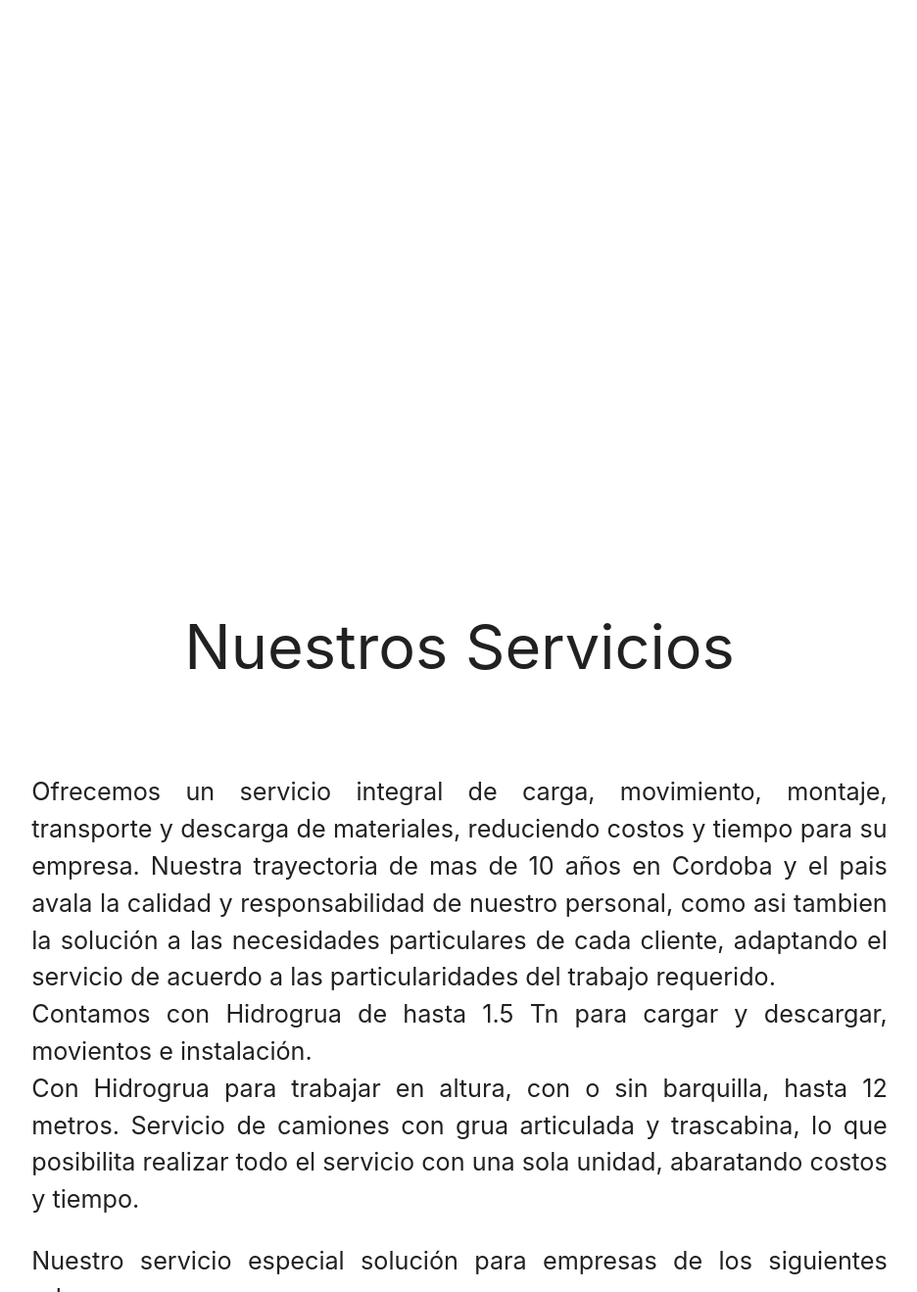
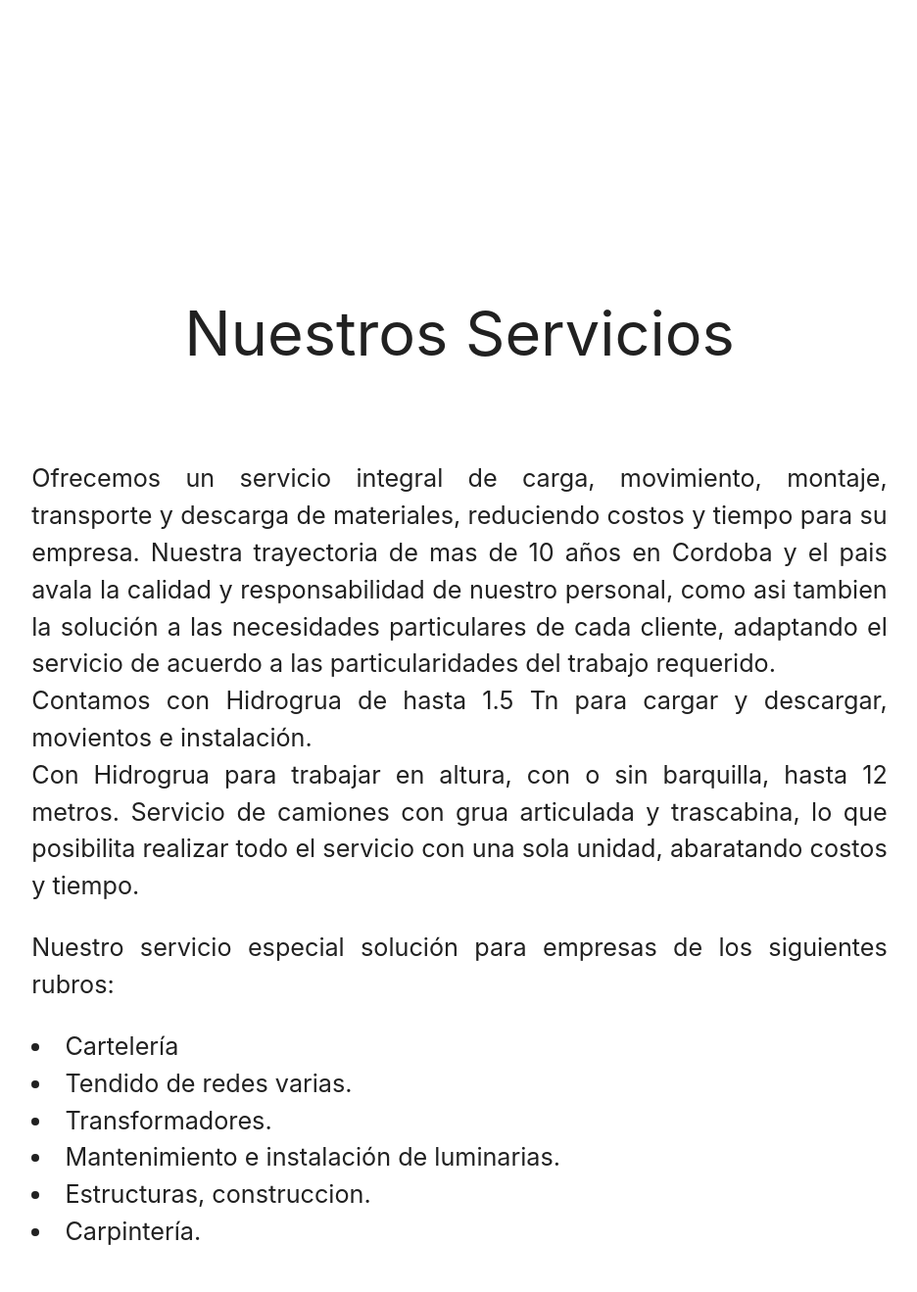
Before and after one commit to cbawired/transportegruaspons, a PHP site: page / in a window 1280 px wide. Shown: the part 856-2175 px from the top of the page at 98% size, without its empty margins (171-1107 px from the left). Run offline with PHP 8.4, Linux system fonts and the light colour scheme; some libraries are stand-ins or nearby versions.

Commit message:
Update index.php
Actualizacion 08/2019

```diff
--- a/index.php
+++ b/index.php
@@ -127,16 +126,16 @@
 
             <div id="navegador" class="" style="">
                 <div class="navbar-fixed" style="" >
-                    <nav style="background-color: black; height: 100px;">
-                        <div class="nav-wrapper ">
-                            <a class="brand-logo left" style="border-radius: 15px; height: 100%; width: 60px; margin-left: 20px; margin-top: 10px;" href=""><img src="img/logo/logo-white.png" style="width: 100%; " alt=""></a>
-                            <ul class="right hide-on-med-and-down valign-wrapper">
-                                <li class=""style="" ><a href="#" style="height: 100px;"><i class="material-icons left medium">dashboard</i>Home</a></li>
-                                <li><a href="#servicios" style="height: 100px;"><i class="material-icons left medium">navigation</i>Servicios</a></li>
-                                <li><a href="#clientes" style="height: 100px;"><i class="material-icons left medium">people_outline</i>Clientes</a></li>
-                                <li><a href="#trabajos" style="height: 100px;"><i class="material-icons left medium">gavel</i>Trabajos</a></li>
-                                <li><a href="#flota" style="height: 100px;"><i class="material-icons left medium">airport_shuttle</i>Flota</a></li>
-                                <li><a href="#contacto" style="height: 100px;"><i class="material-icons left medium">person</i>Contacto</a></li>
+                    <nav style="background-color: grey; height: 100px;">
+                        <div class="nav-wrapper">
+                            <a class="brand-logo left" style="border-radius: 15px; height: 100%; width: 60px; margin-left: 20px; margin-top: 10px;" href="#"><img src="img/logo/logo-white.png" style="width: 100%; " alt=""></a>
+                            <ul class="right hide-on-med-and-down" style="">
+                                <li><a class="valign-wrapper" href="#"             style="height: 100px;"><i class="material-icons left medium">dashboard</i>Home</a></li>
+                                <li><a class="valign-wrapper" href="#servicios"    style="height: 100px;"><i class="material-icons left medium">navigation</i>Servicios</a></li>
+                                <li><a class="valign-wrapper" href="#clientes"     style="height: 100px;"><i class="material-icons left medium">people_outline</i>Clientes</a></li>
+                                <li><a class="valign-wrapper" href="#trabajos"     style="height: 100px;"><i class="material-icons left medium">gavel</i>Trabajos</a></li>
+                                <li><a class="valign-wrapper" href="#flota"        style="height: 100px;"><i class="material-icons left medium">airport_shuttle</i>Flota</a></li>
+                                <li><a class="valign-wrapper" href="#contacto"     style="height: 100px;"><i class="material-icons left medium">person</i>Contacto</a></li>
                             </ul>
                         </div>
                     </nav>
@@ -145,7 +144,7 @@
 
 
     <!--Servicio-->
-    <section  id="servicios" style="margin-top: 45%">
+    <section  id="servicios" style="margin-top: 20%">
         <div class="container" style="padding-top: 3%">
             <div class="row">
                 <div class="col s12">
@@ -244,16 +243,8 @@
         </div>
     </div>
     <!--Clientes-->
-    <section id="clientes" >
-        <div style="padding-top: 3%">
-            <div class="container">
-                <div class="row">
-                    <div class="col s12">
-                        <h1 class="center-align">Nuestros Clientes</h1>
-                        <h2 hidden="hidden">Las empresas que confian en nosotros</h2>
-                    </div>
-                </div>
-            </div>
+    <section class="container" id="clientes" >
+
             <div class="row">
                 <div class="col s12">
                     <!--Carousel de clientes-->
@@ -272,15 +263,14 @@
                         <a class="carousel-item" href="#five!"><img  class="responsive-img" src="img/logo/clientes/macro-1j1bdiqeictg.png" style="border-radius: 10px;"></a>
                     </div>
                 </div>
+                <h2 class="center-align">Nuestros Clientes</h2>
             </div>
-            <div class="container">
-                <div class="row">
-                    <div class="col s12">
-                        <p>
-                            PRODISMO SRL | SKY ONE | 3DI | PRACTICA SA | FUNDICION ARIENTE | METALURGICA ASSUSA | CONSTRUCTORA SRL | ESTUDIO CONTABLE UBIOS Y ASOC. | GRUPOS ARPECO | AMIAN GRAF SRL | FUSIONAR | DIMABES SRL | STURAM SA | PEÑON DEL AGUILA CERVECERIA | CARTELERIA JUAN | MENSA CAD | CAM VAR | CYRUS | BANCO MACRO
-                        </p>
+            <div class="row">
+                <div class="col s12">
+                    <p>
+                        PRODISMO SRL | SKY ONE | 3DI | PRACTICA SA | FUNDICION ARIENTE | METALURGICA ASSUSA | CONSTRUCTORA SRL | ESTUDIO CONTABLE UBIOS Y ASOC. | GRUPOS ARPECO | AMIAN GRAF SRL | FUSIONAR | DIMABES SRL | STURAM SA | PEÑON DEL AGUILA CERVECERIA | CARTELERIA JUAN | MENSA CAD | CAM VAR | CYRUS | BANCO MACRO
+                    </p>
 
-                    </div>
                 </div>
             </div>
         </div>
@@ -419,24 +409,24 @@
                 <div class="col s12">
                     <div class="row">
                             <h1 class="center-align">Contacto</h1>
-                            <h2 hidden="hidden">Estos son los medios en los que estamos presentes</h2>
-                            <h5 class="left-align" style="margin-bottom: 30px;">Seguinos por las siguientes redes:</h5>
-                            <div class="btn-large col s3">
+                            <h2 class="hide">Redes Sociales</h2>
+                            <h5 class="left-align hide-on-med-and-down" style="margin-bottom: 30px;">Seguinos por las siguientes redes:</h5>
+                            <div class="btn-large blue col s3">
                                 <a  class="" href="https://www.facebook.com/transporteponscba">
                                     <img src="img/iconos/1/facebook.png" alt=""  style="height: 100%; padding: 1%; ">
                                 </a>
                             </div>
-                            <div class="btn-large col s3">
+                            <div class="btn-large blue col s3">
                                 <a class=""  href="https://www.instagram.com/transportepons_grua/">
                                     <img src="img/iconos/1/instagram.png" alt=""  style="height: 100%; padding: 1%; ">
                                 </a>
                             </div>
-                            <div class="btn-large col s3">
+                            <div class="btn-large blue col s3">
                                 <a class=""  href="https://wa.me/5493513205757">
                                     <img src="img/iconos/1/whatsapp.png" alt=""  style="height: 100%; padding: 1%; ">
                                 </a>
                             </div>
-                            <div class="btn-large col s3 valign-wrapper">
+                            <div class="btn-large blue col s3 valign-wrapper">
                                 <a class="" href="mailto:transporteponscba@gmail.com">
                                     <img src="img/iconos/1/googlePlus.png" alt="" style="height: 100%; padding: 1%; ">
                                 </a>
```
Also changed, not shown: other parts of index.php (+12 -13 lines).
